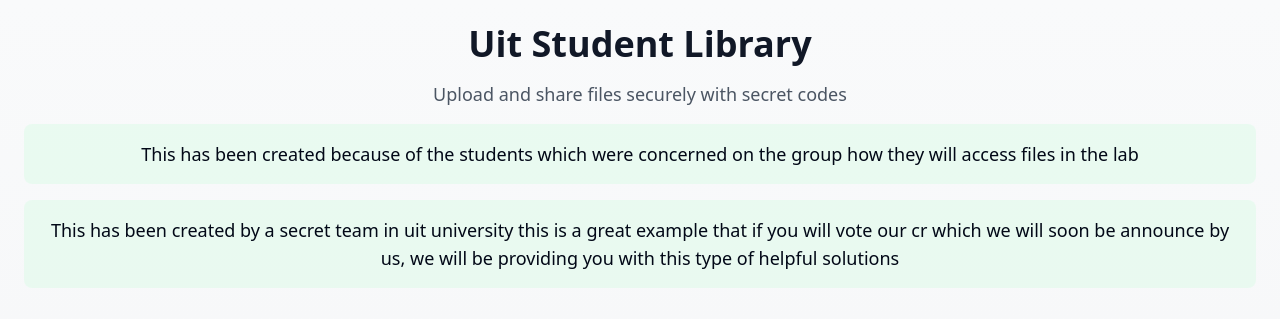
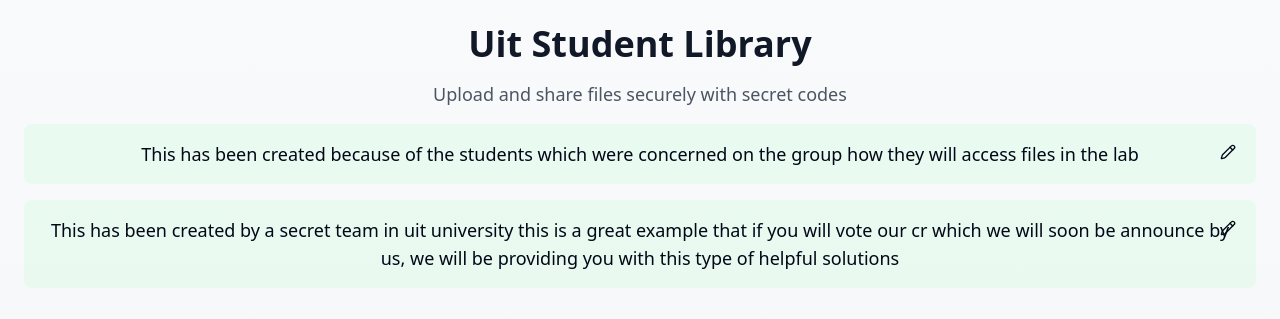
Before and after one commit to mahad-ahmed12/uitstudentlibrary, a React (Vite) app: page / in a window 1280 px wide. Shown: the top 319 px of the page. Built offline with nearby package versions, Linux system fonts and the light colour scheme; no server answers; the database is empty.

Commit message:
Add edit functionality to green text
Allows authorized users to edit the highlighted green text using a security password (41134).

```diff
--- a/src/pages/Index.tsx
+++ b/src/pages/Index.tsx
@@ -1,9 +1,61 @@
 
+import { useState } from "react";
 import { Card, CardContent, CardHeader, CardTitle } from "@/components/ui/card";
 import { FileUpload } from "@/components/ui/FileUpload";
 import { FileList } from "@/components/ui/FileList";
+import { Button } from "@/components/ui/button";
+import { Input } from "@/components/ui/input";
+import { Pencil } from "lucide-react";
+import {
+  Dialog,
+  DialogContent,
+  DialogHeader,
+  DialogTitle,
+  DialogDescription,
+} from "@/components/ui/dialog";
+import { useToast } from "@/hooks/use-toast";
 
 const Index = () => {
+  const [texts, setTexts] = useState({
+    text1: "This has been created because of the students which were concerned on the group how they will access files in the lab",
+    text2: "This has been created by a secret team in uit university this is a great example that if you will vote our cr which we will soon be announce by us, we will be providing you with this type of helpful solutions"
+  });
+  const [isEditing, setIsEditing] = useState<'text1' | 'text2' | null>(null);
+  const [editPassword, setEditPassword] = useState("");
+  const [newText, setNewText] = useState("");
+  const { toast } = useToast();
+
+  const handleEdit = (textKey: 'text1' | 'text2') => {
+    setIsEditing(textKey);
+    setNewText(texts[textKey]);
+    setEditPassword("");
+  };
+
+  const handleSave = () => {
+    if (editPassword !== "41134") {
+      toast({
+        title: "Error",
+        description: "Incorrect password",
+        variant: "destructive",
+      });
+      return;
+    }
+
+    if (isEditing) {
+      setTexts(prev => ({
+        ...prev,
+        [isEditing]: newText
+      }));
+      setIsEditing(null);
+      setEditPassword("");
+      setNewText("");
+      toast({
+        title: "Success",
+        description: "Text updated successfully",
+      });
+    }
+  };
+
   return (
     <div className="min-h-screen bg-gradient-to-b from-gray-50 to-gray-100 p-6">
       <div className="max-w-7xl mx-auto space-y-8">
@@ -15,12 +67,32 @@ const Index = () => {
             Upload and share files securely with secret codes
           </p>
           <div className="space-y-4">
-            <p className="text-lg bg-green-100/50 p-4 rounded-lg">
-              This has been created because of the students which were concerned on the group how they will access files in the lab
-            </p>
-            <p className="text-lg bg-green-100/50 p-4 rounded-lg">
-              This has been created by a secret team in uit university this is a great example that if you will vote our cr which we will soon be announce by us, we will be providing you with this type of helpful solutions
-            </p>
+            <div className="relative">
+              <p className="text-lg bg-green-100/50 p-4 rounded-lg">
+                {texts.text1}
+              </p>
+              <Button
+                variant="ghost"
+                size="icon"
+                className="absolute top-2 right-2"
+                onClick={() => handleEdit('text1')}
+              >
+                <Pencil className="h-4 w-4" />
+              </Button>
+            </div>
+            <div className="relative">
+              <p className="text-lg bg-green-100/50 p-4 rounded-lg">
+                {texts.text2}
+              </p>
+              <Button
+                variant="ghost"
+                size="icon"
+                className="absolute top-2 right-2"
+                onClick={() => handleEdit('text2')}
+              >
+                <Pencil className="h-4 w-4" />
+              </Button>
+            </div>
           </div>
         </div>
 
@@ -48,6 +120,37 @@ const Index = () => {
           By proceeding, you acknowledge that the submitted content may be reviewed and utilized as part of the platform's
         </div>
       </div>
+
+      <Dialog open={isEditing !== null} onOpenChange={() => setIsEditing(null)}>
+        <DialogContent>
+          <DialogHeader>
+            <DialogTitle>Edit Text</DialogTitle>
+            <DialogDescription>
+              Enter the admin password to make changes
+            </DialogDescription>
+          </DialogHeader>
+          <div className="space-y-4">
+            <Input
+              placeholder="Enter new text"
+              value={newText}
+              onChange={(e) => setNewText(e.target.value)}
+              className="mb-2"
+            />
+            <Input
+              type="password"
+              placeholder="Enter admin password"
+              value={editPassword}
+              onChange={(e) => setEditPassword(e.target.value)}
+            />
+            <div className="flex justify-end gap-2">
+              <Button variant="outline" onClick={() => setIsEditing(null)}>
+                Cancel
+              </Button>
+              <Button onClick={handleSave}>Save Changes</Button>
+            </div>
+          </div>
+        </DialogContent>
+      </Dialog>
     </div>
   );
 };
```
